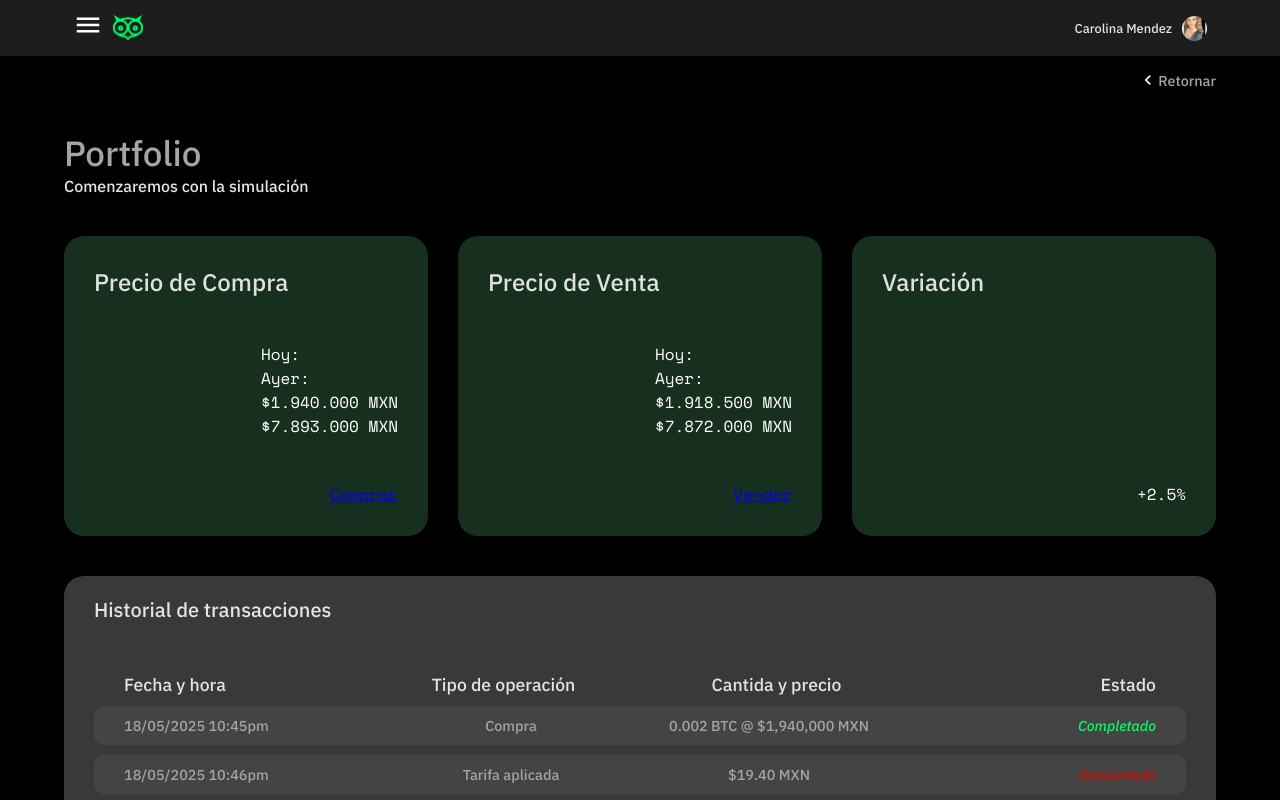
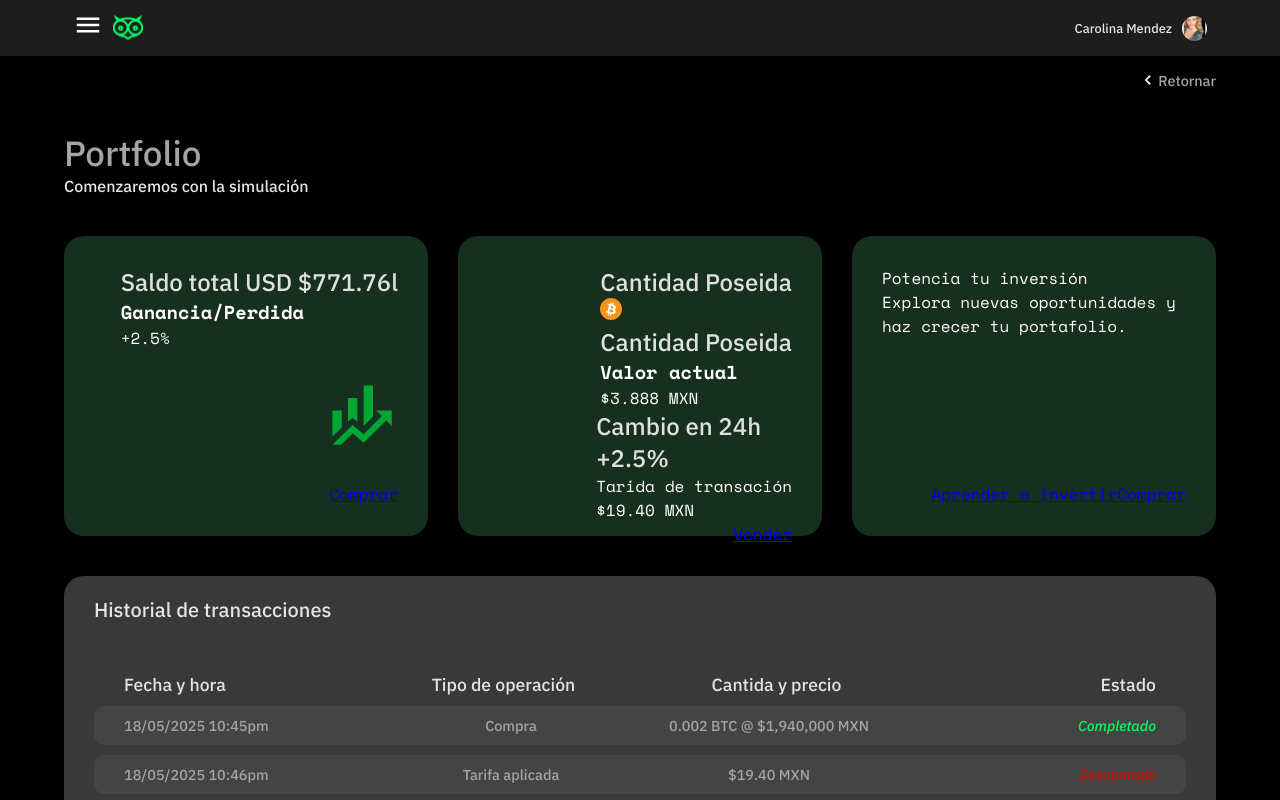
Before and after one commit to DIGORACCOON4279/Quo1, a React (Vite) app: page /portfolioMomentaneo in a window 1280 px wide. Shown: the top 800 px of the page. Built offline with nearby package versions, Linux system fonts and the light colour scheme.

Commit message:
Making Portfolio Section

```diff
--- a/src/components/DashboardProfile/DashboardProfile.css
+++ b/src/components/DashboardProfile/DashboardProfile.css
@@ -318,6 +318,7 @@
 .arrow {
     width: auto;
     height: auto;
+    cursor: pointer;
     transition: transform 0.3s ease-in-out;
 }
 
--- a/src/components/HeaderProfile/HeaderProfile.css
+++ b/src/components/HeaderProfile/HeaderProfile.css
@@ -39,11 +39,13 @@
 .headerProfile .headerCenter .leftSide .isotipo{
     width:30px;
     height:auto;
+    cursor: pointer;
 }
 
 .headerProfile .headerCenter .leftSide .activeMenu .menuIcon{
     width:30px;
     height:30px;
+    cursor: pointer;
 }
 
 .headerProfile .headerCenter .rightSide{
--- a/src/components/PortfolioMomentaneo/PortfolioMomentaneo.css
+++ b/src/components/PortfolioMomentaneo/PortfolioMomentaneo.css
@@ -305,6 +305,7 @@
 .arrow {
     width: auto;
     height: auto;
+    cursor: pointer;
     transition: transform 0.3s ease-in-out;
 }
 
--- a/src/components/PortfolioMomentaneo/PortfolioMomentaneo.jsx
+++ b/src/components/PortfolioMomentaneo/PortfolioMomentaneo.jsx
@@ -22,41 +22,73 @@ const PortfolioMomentaneo = () => {
                     <section className="cardBlock">
                         <div className="cards">
                             <div className="card">
-                                <p className="titleCard">Precio de Compra</p>
-                                <div className="bunchText">
+                                <div className="headingCard">
+                                    <div className="textCard">
+                                        <p className="titleCard">Saldo total USD $771.76l</p>
+                                    </div>
+
                                     <div className="column">
-                                        <p className="time">Hoy:</p>
-                                        <p className="time">Ayer:</p>
-                                    </div>
-                                    <div className="column">
-                                        <p className="number">$1.940.000 MXN</p>
-                                        <p className="number">$7.893.000 MXN</p>
+                                        <h3 className="titleSection">Ganancia/Perdida </h3>
+                                        <p className="time">+2.5%</p>
                                     </div>
                                 </div>
+
+
+                                <div className="bunchText">
+                                    <img src="/img/iconoIncremento.svg" alt="Icon" className="iconProfitable" />
+                                </div>
+
                                 <div>
                                     <Link to="../balance" className="btn btnWhite">Comprar</Link>
                                 </div>
                             </div>
-                            <div className="card" id="cardSell">
-                                <p className="titleCard">Precio de Venta</p>
-                                <div className="bunchText">
+
+                            <div className="card" id="cardTwo">
+
+                                <div className="headingCard">
+                                    <div className="textCard">
+                                        <p className="titleCard">Cantidad  Poseida</p>
+                                        <div className="textCard">
+                                            <img src="/img/isotipoCriptoDashboard09.svg" alt="Icon" className="iconProfitable" />
+                                            <p className="titleCard">Cantidad  Poseida</p>
+                                        </div>
+                                    </div>
+
                                     <div className="column">
-                                        <p className="time">Hoy:</p>
-                                        <p className="time">Ayer:</p>
-                                    </div>
-                                    <div className="column">
-                                        <p className="number">$1.918.500 MXN</p>
-                                        <p className="number">$7.872.000 MXN</p>
+                                        <h3 className="titleSection">Valor actual</h3>
+                                        <p className="time">$3.888 MXN</p>
                                     </div>
                                 </div>
+
+                                <div className="headingCard">
+                                    <div className="textCard">
+                                        <p className="titleCard">Cambio en 24h</p>
+                                        <p className="titleCard">+2.5%</p>
+                                    </div>
+
+                                    <div className="column">
+                                        <p className="titleSection">Tarida de transación</p>
+                                        <p className="time">$19.40 MXN</p>
+                                    </div>
+                                </div>
+
                                 <div>
                                     <Link to="#" className="btns btnGrey">Vender</Link>
                                 </div>
                             </div>
-                            <div className="card" id="variation">
-                                <p className="titleCard">Variación</p>
-                                <p className="percentage">+2.5%</p>
+
+                            <div className="card" id="cardThree">
+                                <div className="column">
+                                    <p className="titleSection">Potencia tu inversión</p>
+                                    <p className="time">Explora nuevas oportunidades y haz crecer tu portafolio.</p>
+                                </div>
+
+                                <div>
+                                    <Link to="#" className="btns btnGrey">Aprender a invertir</Link>
+                                    <Link to="#" className="btns btnGrey">Comprar</Link>
+                                </div>
                             </div>
+
                         </div>
                     </section>
                     <section className="transactionBlock">
```
